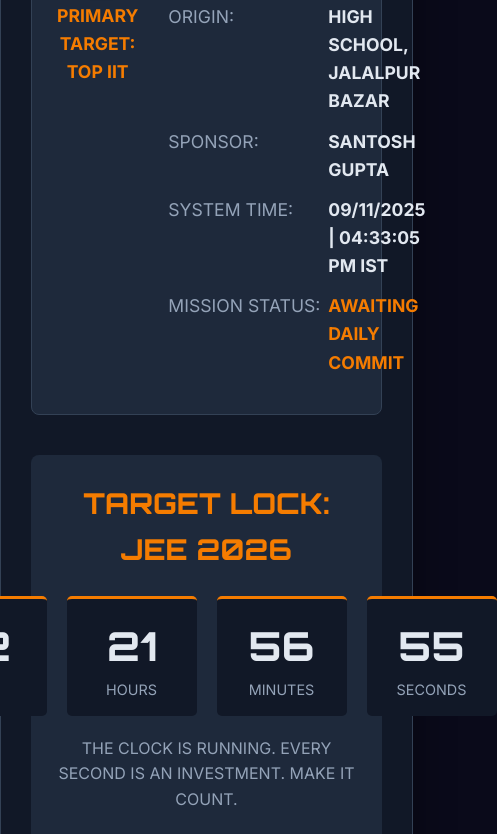
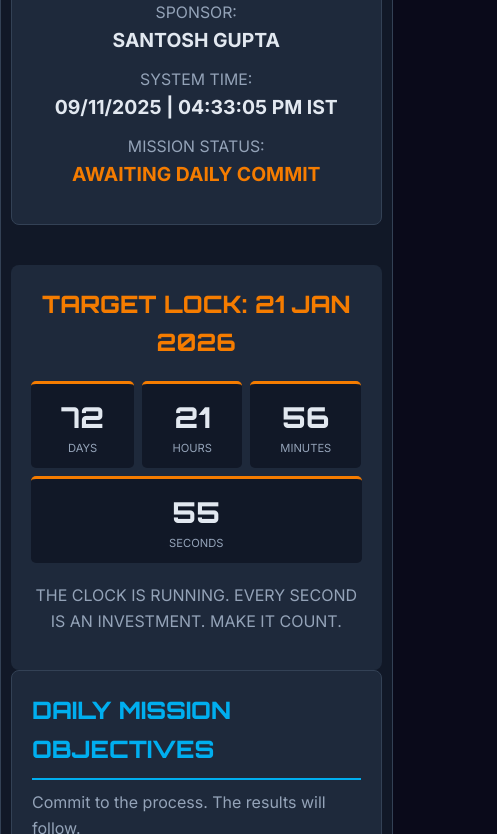
Before and after one commit to aditya-kr86/pari, a plain HTML site: page index.html in a window 390 px wide. Shown: the part 1129-1963 px from the top of the page, 497 px wide, since content can reach past the window. Drawn offline with Linux system fonts and the light colour scheme.

Commit message:
Refactor CSS comments and enhance mobile styles
Updated comments and mobile responsiveness in CSS. Adjusted target lock date in HTML.

```diff
--- a/index.html
+++ b/index.html
@@ -64,7 +64,7 @@
             font-weight: bold;
         }
 
-        /* HERO CHALLENGE BLOCK (Replaced "Urgent Motivation") */
+        /* HERO CHALLENGE BLOCK */
         .hero-challenge {
             padding: 25px;
             margin: 30px 0;
@@ -91,7 +91,7 @@
             text-transform: uppercase;
         }
 
-        /* PROFILE DASHBOARD (Replaced "Data Status") */
+        /* PROFILE DASHBOARD */
         .profile-dashboard {
             display: grid;
             grid-template-columns: 1fr 2.5fr;
@@ -148,7 +148,7 @@
             font-weight: bold;
         }
 
-        /* MISSION OBJECTIVES (Replaced "Execution Block") */
+        /* MISSION OBJECTIVES */
         .mission-objectives {
             margin-bottom: 30px;
             padding: 25px;
@@ -254,6 +254,118 @@
             text-transform: uppercase;
             letter-spacing: 1px;
         }
+
+        /* =================================== */
+        /* === MOBILE RESPONSIVE DESIGN === */
+        /* =================================== */
+        @media (max-width: 768px) {
+            .container {
+                width: 95%;
+                margin: 20px auto;
+                padding: 20px 15px; /* Less horizontal padding */
+            }
+
+            header h1 {
+                font-size: 2.2em; /* Scaled down */
+            }
+            header p {
+                font-size: 1.1em;
+            }
+
+            .hero-challenge h2 {
+                font-size: 1.4em;
+            }
+            .consequence {
+                font-size: 1.2em;
+            }
+
+            /* --- Key Mobile Change: Stacking Profile --- */
+            .profile-dashboard {
+                grid-template-columns: 1fr; /* Stack image and data */
+                gap: 25px;
+            }
+
+            .data-log {
+                text-align: center; /* Center log text */
+            }
+
+            .data-log li {
+                flex-direction: column; /* Stack label and value */
+                align-items: center;
+                margin-bottom: 15px;
+                line-height: 1.4;
+            }
+
+            .data-log strong {
+                min-width: 0; /* Remove fixed width */
+                margin-bottom: 3px;
+                font-size: 0.9em;
+            }
+            .data-log span {
+                font-size: 1.1em;
+            }
+            /* --- End Profile Change --- */
+
+
+            /* --- Key Mobile Change: Wrapping Timer --- */
+            #countdown-timer {
+                flex-wrap: wrap; /* Allow timer to wrap to 2x2 */
+                gap: 10px; /* Tighter gap */
+            }
+            .timer-unit {
+                padding: 10px;
+                min-width: 70px; /* Smaller boxes */
+                flex-grow: 1; /* Allow boxes to grow and fill space */
+            }
+            .timer-unit span {
+                font-size: 1.8em; /* Scaled down timer font */
+            }
+            .timer-unit p {
+                font-size: 0.7em;
+            }
+            /* --- End Timer Change --- */
+
+            .mission-objectives h2,
+            .target-lock h2 {
+                font-size: 1.5em; /* Scale down section headers */
+            }
+
+            .execution-list li {
+                padding: 15px;
+                font-size: 1.0em; /* Smaller list text */
+                flex-direction: column; /* Stack icon and text */
+                align-items: flex-start;
+            }
+            .execution-list li span {
+                margin-bottom: 5px;
+                font-size: 1.1em;
+            }
+        }
+
+        @media (max-width: 480px) {
+             header h1 {
+                font-size: 1.8em; /* Even smaller for phones */
+            }
+            header p {
+                font-size: 1.0em;
+            }
+            .container {
+                 padding: 15px 10px;
+            }
+            .hero-challenge,
+            .profile-dashboard,
+            .mission-objectives,
+            .target-lock {
+                padding: 20px;
+            }
+            #countdown-timer {
+                gap: 8px;
+            }
+            .timer-unit {
+                 padding: 10px 5px;
+            }
+        }
+
     </style>
 
     <script>
@@ -271,7 +383,6 @@
 
         // Start Live Countdown Timer
         function startCountdown() {
-            // *** UPDATED TARGET DATE AS REQUESTED ***
             // Set target date for JEE 2026 (Jan 21, 2026, 9:00 AM)
             const targetDate = new Date("January 21, 2026 09:00:00").getTime();
 
@@ -326,7 +437,7 @@
         <p class="consequence">
             MEDIOCRITY IS A CHOICE. SO IS EXCELLENCE. <br>
             THE DIFFERENCE IS TODAY'S WORK.
-        </p>
+        </SO>
         <h2>DEFINE YOUR LEGACY.</h2>
     </div>
 
@@ -347,7 +458,7 @@
     </div>
 
     <div class="target-lock">
-        <h2>TARGET LOCK: JEE 2026</h2>
+        <h2>TARGET LOCK: 21 JAN 2026</h2>
         <div id="countdown-timer">
             </div>
         <p style="color: var(--text-secondary);">
```
